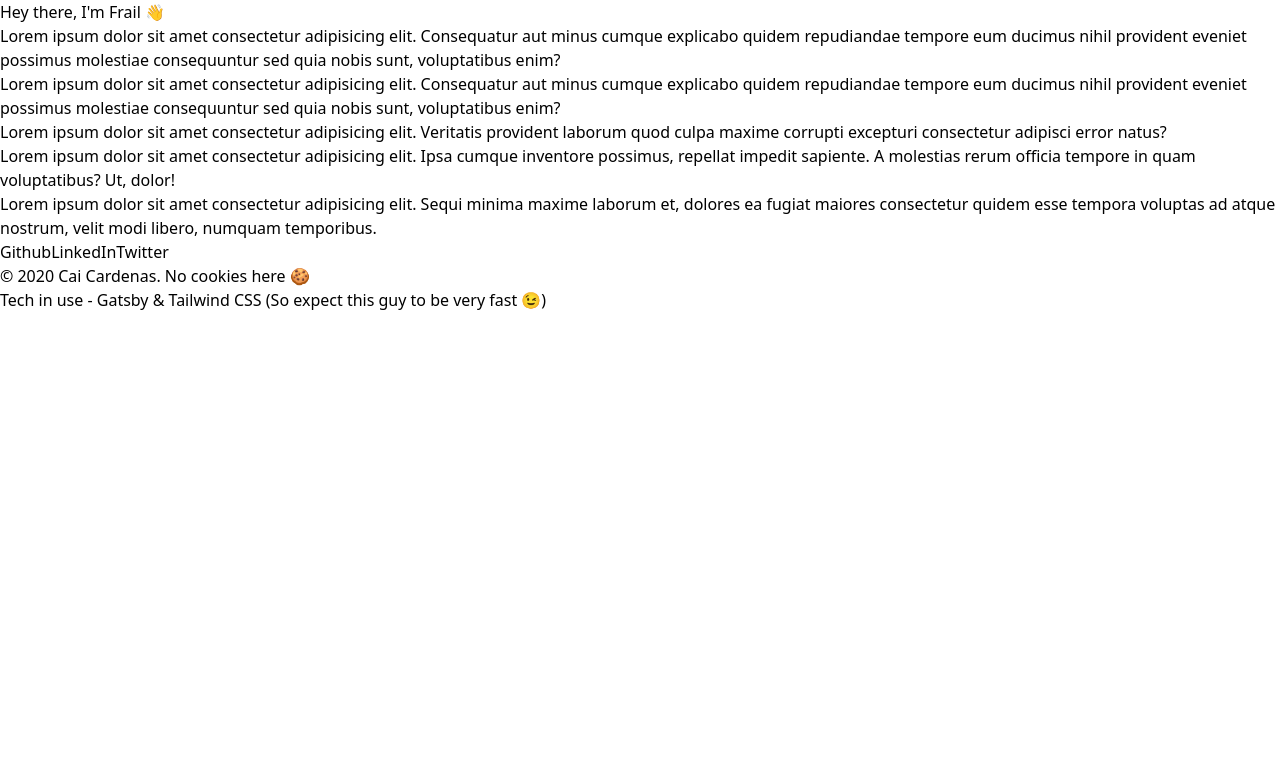
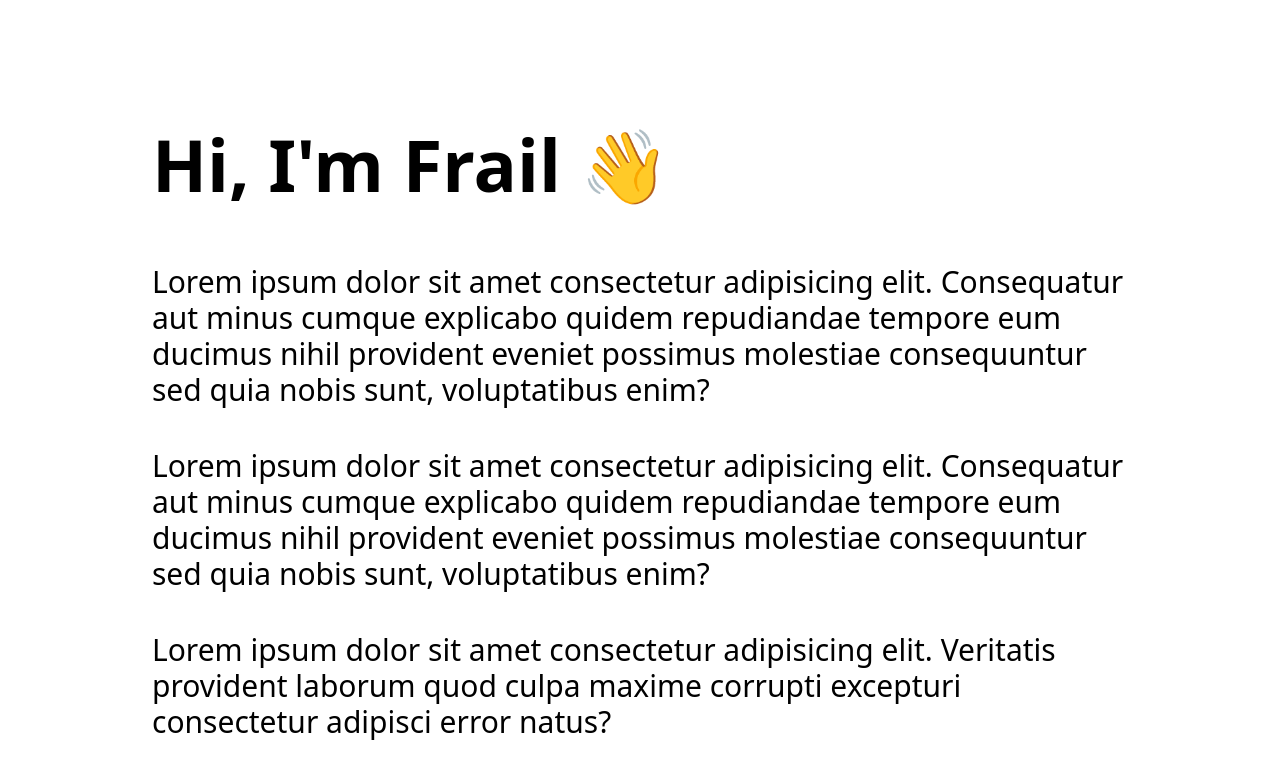
Before and after one commit to frailbongat/frailbongat, a Gatsby site: page / in a window 1280 px wide. Shown: the top 777 px of the page. Built offline with nearby package versions, Linux system fonts and the light colour scheme; Gatsby itself is replaced by a stand-in of ours.

Commit message:
Style: finish layout

```diff
--- a/src/pages/index.js
+++ b/src/pages/index.js
@@ -2,50 +2,51 @@ import React from "react"
 
 export default function Home() {
   return (
-    <>
+    <div className="p-6 container max-w-5xl mx-auto sm:pt-32">
       <main>
-        <h1>
-          Hey there, I'm Frail{" "}
+        <h1 className="text-4xl font-extrabold mb-4 sm:text-7xl sm:mb-16">
+          Hi, I'm Frail{" "}
           <span role="img" aria-label="wave">
             👋
           </span>
         </h1>
-        <p>
+        <p className="text-lg mb-4 sm:text-3xl sm:mb-10">
           Lorem ipsum dolor sit amet consectetur adipisicing elit. Consequatur
           aut minus cumque explicabo quidem repudiandae tempore eum ducimus
           nihil provident eveniet possimus molestiae consequuntur sed quia nobis
           sunt, voluptatibus enim?
         </p>
-        <p>
+        <p className="text-lg mb-4 sm:text-3xl sm:mb-10">
           Lorem ipsum dolor sit amet consectetur adipisicing elit. Consequatur
           aut minus cumque explicabo quidem repudiandae tempore eum ducimus
           nihil provident eveniet possimus molestiae consequuntur sed quia nobis
           sunt, voluptatibus enim?
         </p>
-        <p>
+        <p className="text-lg mb-4 sm:text-3xl sm:mb-10">
           Lorem ipsum dolor sit amet consectetur adipisicing elit. Veritatis
           provident laborum quod culpa maxime corrupti excepturi consectetur
           adipisci error natus?
         </p>
-        <p>
+        <p className="text-lg mb-4 sm:text-3xl sm:mb-10">
           Lorem ipsum dolor sit amet consectetur adipisicing elit. Ipsa cumque
           inventore possimus, repellat impedit sapiente. A molestias rerum
           officia tempore in quam voluptatibus? Ut, dolor!
         </p>
-        <p>
+        <p className="text-lg mb-4 sm:text-3xl sm:mb-10">
           Lorem ipsum dolor sit amet consectetur adipisicing elit. Sequi minima
           maxime laborum et, dolores ea fugiat maiores consectetur quidem esse
           tempora voluptas ad atque nostrum, velit modi libero, numquam
           temporibus.
         </p>
       </main>
-      <section>
+      <section className="mb-40">
         <ul>
           <li>
             <a
               href="https://github.com/frailbongat"
               target="_blank"
               rel="noreferrer"
+              className="text-xl font-bold mr-4 sm:text-4xl sm:mr-10"
             >
               Github
             </a>
@@ -53,6 +54,7 @@ export default function Home() {
               href="https://www.linkedin.com/in/frail-bongat-70a71413b/"
               target="_blank"
               rel="noreferrer"
+              className="text-xl font-bold mr-4 sm:text-4xl sm:mr-10"
             >
               LinkedIn
             </a>
@@ -60,6 +62,7 @@ export default function Home() {
               href="https://twitter.com/frailbongat"
               target="_blank"
               rel="noreferrer"
+              className="text-xl font-bold sm:text-4xl"
             >
               Twitter
             </a>
@@ -67,21 +70,19 @@ export default function Home() {
         </ul>
       </section>
       <footer>
-        <p>
-          © 2020 Cai Cardenas. No cookies here{" "}
+        <p className="sm:text-xl">
+          © 2020 Frail Bongat. No cookies here{" "}
           <span role="img" aria-label="cookie">
             🍪
           </span>
         </p>
-        <p>
-          Tech in use - Gatsby & Tailwind CSS (So expect this guy to be very
-          fast{" "}
-          <span role="img" aria-label="wink">
-            😉
+        <p className="sm:text-xl">
+          Made with Gatsby & Tailwind CSS. So expect this guy to be very{" "}
+          <span role="img" aria-label="fast">
+            ⚡
           </span>
-          )
         </p>
       </footer>
-    </>
+    </div>
   )
 }
```
